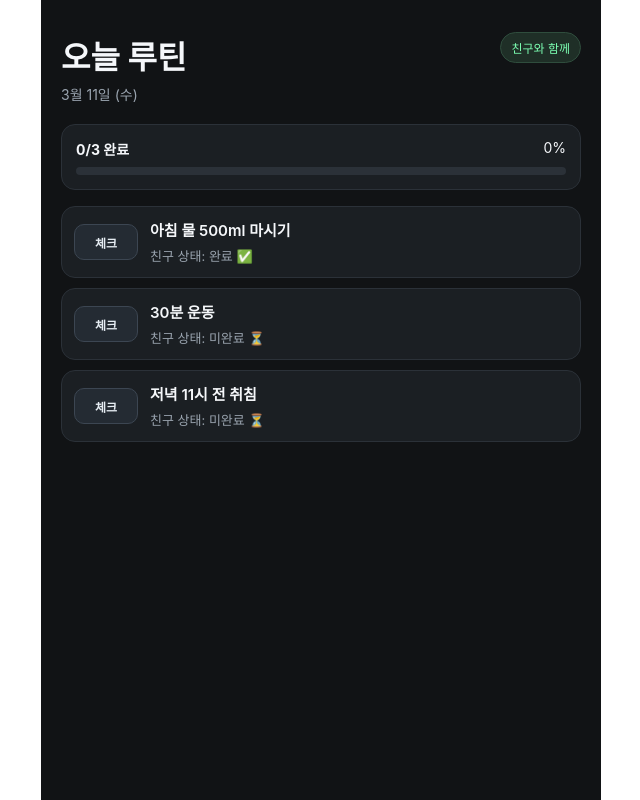
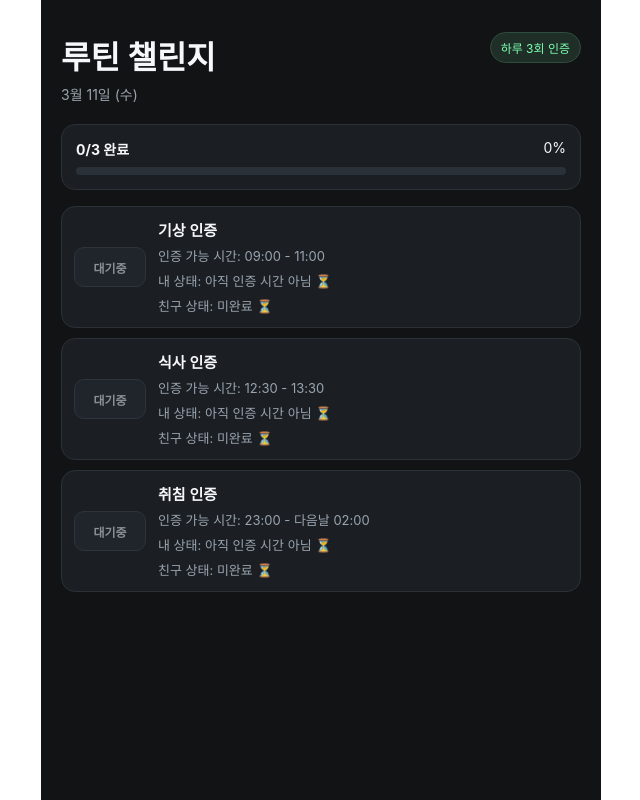
Before and after one commit to jxxh204/routine-app, a Next.js app in the folder apps/web/: page /today in a window 1280 px wide. Shown: the whole page, without its empty margins (319-959 px from the left). Built offline with nearby package versions, Linux system fonts and the light colour scheme.

Commit message:
feat: 시간대 기반 루틴 챌린지 인증 로직 적용

```diff
--- a/apps/web/src/app/today/today-view.tsx
+++ b/apps/web/src/app/today/today-view.tsx
@@ -1,22 +1,81 @@
 "use client";
 
-import { type CSSProperties, useMemo, useState } from 'react';
+import { type CSSProperties, useEffect, useMemo, useState } from 'react';
 
 type Routine = {
   id: string;
   title: string;
+  timeRangeLabel: string;
+  startMinute: number;
+  endMinute: number;
   doneByMe: boolean;
   doneByBuddy: boolean;
+  doneAt?: string;
 };
 
 const initialRoutines: Routine[] = [
-  { id: 'r1', title: '아침 물 500ml 마시기', doneByMe: false, doneByBuddy: true },
-  { id: 'r2', title: '30분 운동', doneByMe: false, doneByBuddy: false },
-  { id: 'r3', title: '저녁 11시 전 취침', doneByMe: false, doneByBuddy: false },
+  {
+    id: 'wake',
+    title: '기상 인증',
+    timeRangeLabel: '09:00 - 11:00',
+    startMinute: 9 * 60,
+    endMinute: 11 * 60,
+    doneByMe: false,
+    doneByBuddy: false,
+  },
+  {
+    id: 'lunch',
+    title: '식사 인증',
+    timeRangeLabel: '12:30 - 13:30',
+    startMinute: 12 * 60 + 30,
+    endMinute: 13 * 60 + 30,
+    doneByMe: false,
+    doneByBuddy: false,
+  },
+  {
+    id: 'sleep',
+    title: '취침 인증',
+    timeRangeLabel: '23:00 - 다음날 02:00',
+    startMinute: 23 * 60,
+    endMinute: 2 * 60,
+    doneByMe: false,
+    doneByBuddy: false,
+  },
 ];
+
+function isInTimeWindow(nowMinute: number, startMinute: number, endMinute: number) {
+  if (startMinute < endMinute) {
+    return nowMinute >= startMinute && nowMinute < endMinute;
+  }
+
+  // 자정 넘어가는 구간 (예: 23:00 ~ 02:00)
+  return nowMinute >= startMinute || nowMinute < endMinute;
+}
+
+function getNowMinute() {
+  const now = new Date();
+  return now.getHours() * 60 + now.getMinutes();
+}
+
+function formatKoreanTime(date: Date) {
+  return date.toLocaleTimeString('ko-KR', {
+    hour: '2-digit',
+    minute: '2-digit',
+    hour12: false,
+  });
+}
 
 export function TodayView() {
   const [routines, setRoutines] = useState(initialRoutines);
+  const [nowMinute, setNowMinute] = useState(getNowMinute());
+
+  useEffect(() => {
+    const interval = setInterval(() => {
+      setNowMinute(getNowMinute());
+    }, 30_000);
+
+    return () => clearInterval(interval);
+  }, []);
 
   const doneCount = useMemo(
     () => routines.filter((routine) => routine.doneByMe).length,
@@ -25,11 +84,27 @@ export function TodayView() {
 
   const progress = Math.round((doneCount / routines.length) * 100);
 
-  const toggleDone = (id: string) => {
+  const certify = (id: string) => {
     setRoutines((prev) =>
-      prev.map((routine) =>
-        routine.id === id ? { ...routine, doneByMe: !routine.doneByMe } : routine,
-      ),
+      prev.map((routine) => {
+        if (routine.id !== id) return routine;
+
+        const inWindow = isInTimeWindow(
+          nowMinute,
+          routine.startMinute,
+          routine.endMinute,
+        );
+
+        if (!inWindow || routine.doneByMe) {
+          return routine;
+        }
+
+        return {
+          ...routine,
+          doneByMe: true,
+          doneAt: formatKoreanTime(new Date()),
+        };
+      }),
     );
   };
 
@@ -43,10 +118,10 @@ export function TodayView() {
     <main style={styles.page}>
       <div style={styles.headerRow}>
         <div>
-          <h1 style={styles.title}>오늘 루틴</h1>
+          <h1 style={styles.title}>루틴 챌린지</h1>
           <p style={styles.date}>{today}</p>
         </div>
-        <span style={styles.badge}>친구와 함께</span>
+        <span style={styles.badge}>하루 3회 인증</span>
       </div>
 
       <section style={styles.progressCard}>
@@ -60,26 +135,46 @@ export function TodayView() {
       </section>
 
       <section style={styles.list}>
-        {routines.map((routine) => (
+        {routines.map((routine) => {
+          const inWindow = isInTimeWindow(
+            nowMinute,
+            routine.startMinute,
+            routine.endMinute,
+          );
+          const canCertify = inWindow && !routine.doneByMe;
+
+          return (
             <article key={routine.id} style={styles.item}>
               <button
-              onClick={() => toggleDone(routine.id)}
+                onClick={() => certify(routine.id)}
+                disabled={!canCertify}
                 style={{
                   ...styles.checkButton,
                   ...(routine.doneByMe ? styles.checkButtonDone : {}),
+                  ...(!canCertify && !routine.doneByMe ? styles.checkButtonDisabled : {}),
                 }}
               >
-              {routine.doneByMe ? '완료' : '체크'}
+                {routine.doneByMe ? '인증완료' : canCertify ? '인증하기' : '대기중'}
               </button>
 
               <div style={styles.itemBody}>
                 <p style={styles.itemTitle}>{routine.title}</p>
+                <p style={styles.meta}>인증 가능 시간: {routine.timeRangeLabel}</p>
+                <p style={styles.meta}>
+                  내 상태:{' '}
+                  {routine.doneByMe
+                    ? `완료 ✅${routine.doneAt ? ` (${routine.doneAt})` : ''}`
+                    : inWindow
+                      ? '지금 인증 가능 🔓'
+                      : '아직 인증 시간 아님 ⏳'}
+                </p>
                 <p style={styles.meta}>
                   친구 상태: {routine.doneByBuddy ? '완료 ✅' : '미완료 ⏳'}
                 </p>
               </div>
             </article>
-        ))}
+          );
+        })}
       </section>
     </main>
   );
@@ -157,8 +252,8 @@ const styles: Record<string, CSSProperties> = {
     padding: 12,
   },
   checkButton: {
-    width: 64,
-    height: 36,
+    width: 72,
+    height: 40,
     borderRadius: 10,
     border: '1px solid #3c4652',
     background: '#242b33',
@@ -171,6 +266,10 @@ const styles: Record<string, CSSProperties> = {
     background: '#1f3a2d',
     color: '#7cffb2',
     border: '1px solid #2e664d',
+  },
+  checkButtonDisabled: {
+    opacity: 0.55,
+    cursor: 'not-allowed',
   },
   itemBody: {
     flex: 1,
```
Lines whose indentation alone changed are shown as unchanged.
